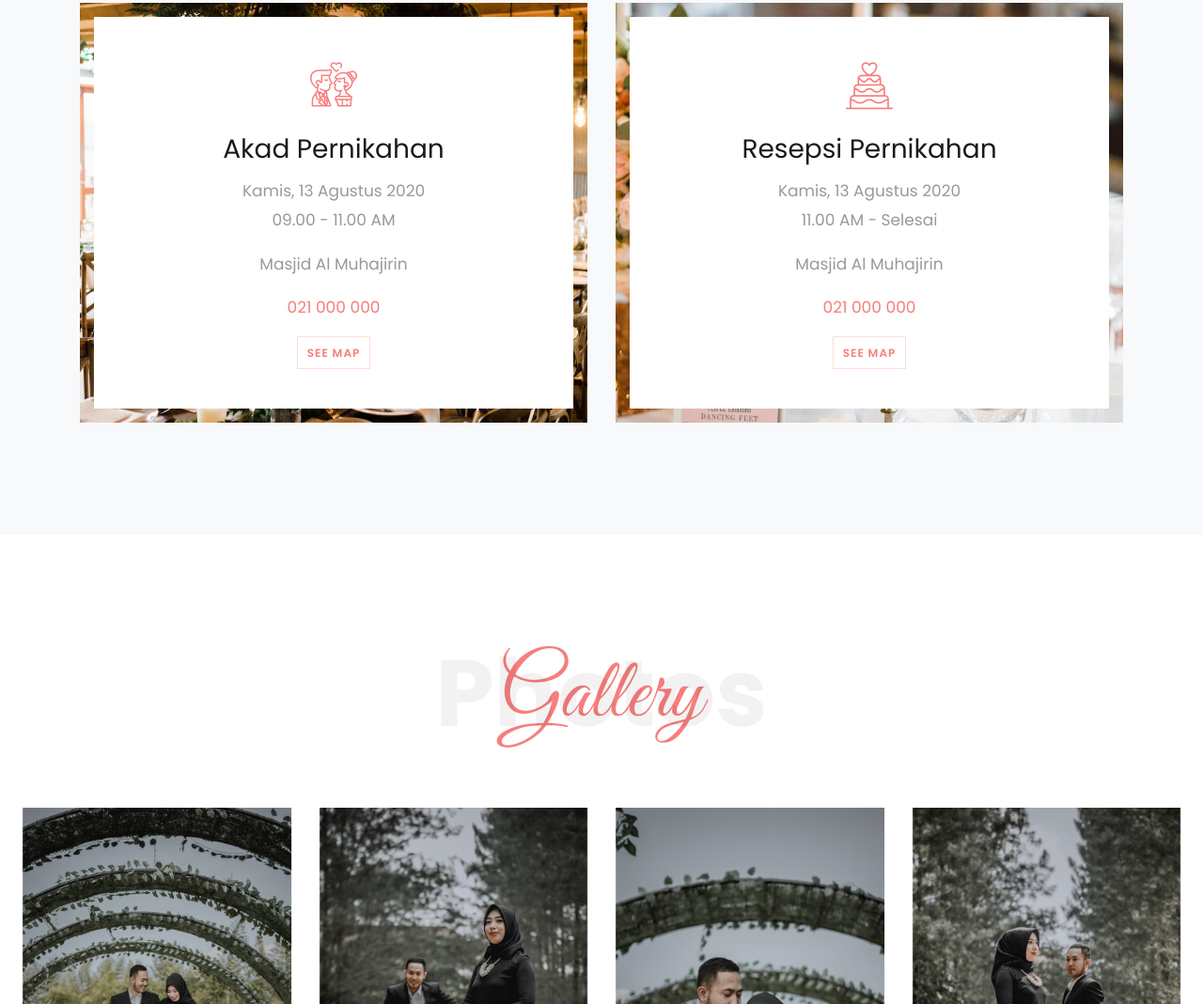
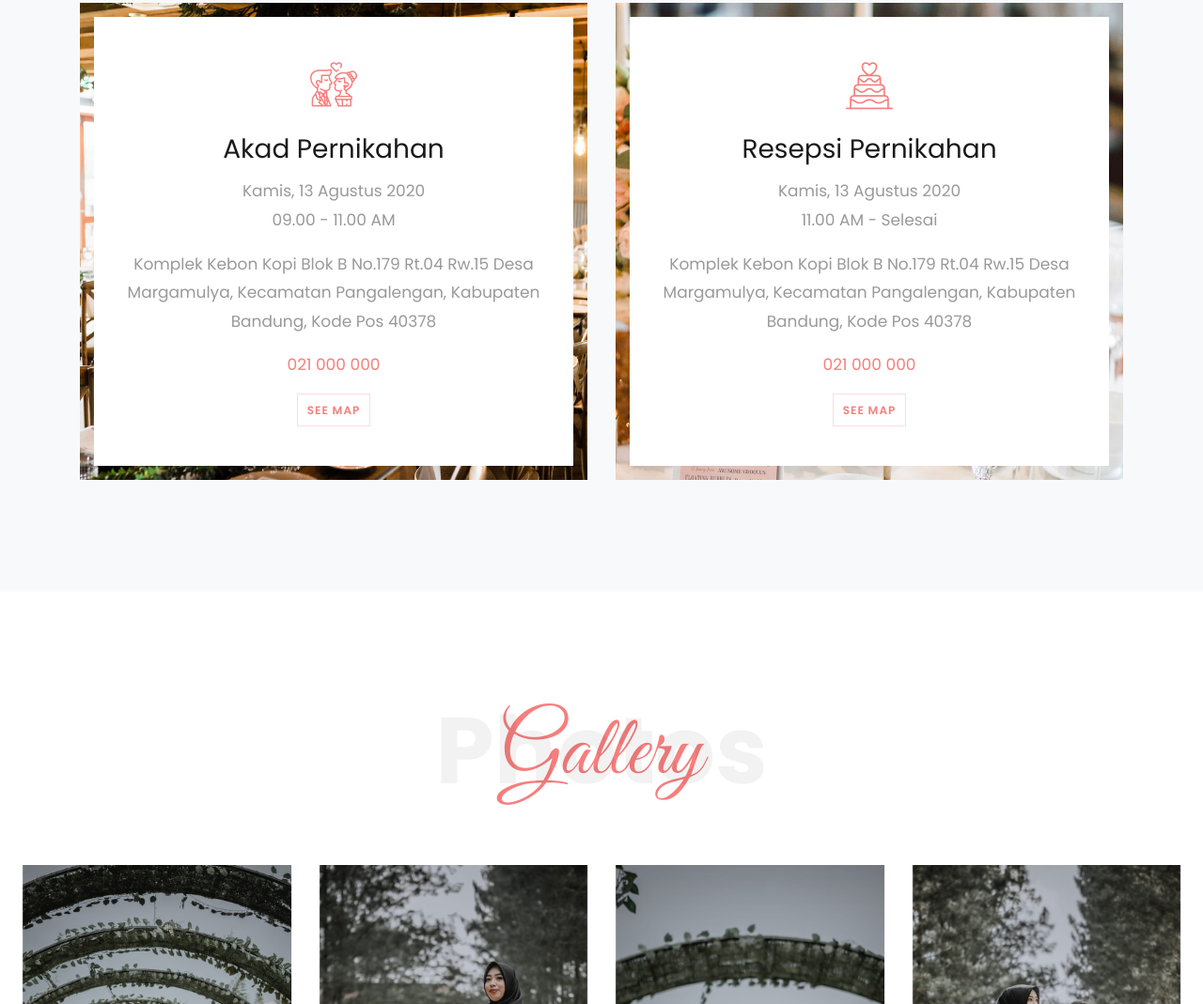
Before and after one commit to farhanim/WeddingPlanner, a plain HTML site: page index.html in a window 1280 px wide. Shown: the part 3337-4406 px from the top of the page at 94% size. Drawn offline with nearby package versions, Linux system fonts and the light colour scheme; some packages are replaced by stand-ins of ours; no server answers; files whose address does not match are found by name.

Commit message:
update favicon and data wedding

```diff
--- a/index.html
+++ b/index.html
@@ -1,11 +1,11 @@
 <!DOCTYPE html>
 <html lang="en">
   <head>
-	<title>Rizal & Shinta - Wedding Planner</title>
+	<title>Rijal & Shinta - Wedding Planner</title>
 	<meta charset="utf-8">
 	<meta http-equiv="X-UA-Compatible" content="IE=edge">
     <meta name="viewport" content="width=device-width, initial-scale=1, shrink-to-fit=no" name="viewport">
-
+    <link rel='icon' href='favicon.ico' type='image/x-icon'/ >
     <link href="https://fonts.googleapis.com/css?family=Poppins:100,200,300,400,500,600,700,800,900" rel="stylesheet">
     <link href="https://fonts.googleapis.com/css?family=Great+Vibes&display=swap" rel="stylesheet">
 		<link href="https://fonts.googleapis.com/css?family=Libre+Caslon+Text:400,400i,700&display=swap" rel="stylesheet">
@@ -415,7 +415,7 @@
 	        			<span class="icon flaticon-wedding-kiss"></span>
 	        			<h3>Akad Pernikahan</h3>
 	        			<p><span>Kamis, 13 Agustus 2020</span><br><span>09.00 - 11.00 AM</span></p>
-	        			<p><span>Masjid Al Muhajirin</span></p>
+	        			<p><span>Komplek Kebon Kopi Blok B No.179 Rt.04 Rw.15 Desa Margamulya, Kecamatan Pangalengan, Kabupaten Bandung, Kode Pos 40378</span></p>
 	        			<p><a href="#">021 000 000</a></p>
 	        			<p><a href="#" class="btn-custom">See Map</a></p>
 	        		</div>
@@ -427,7 +427,7 @@
 	        			<span class="icon flaticon-cake"></span>
 	        			<h3>Resepsi Pernikahan</h3>
 	        			<p><span>Kamis, 13 Agustus 2020</span><br><span>11.00 AM - Selesai</span></p>
-	        			<p><span>Masjid Al Muhajirin</span></p>
+	        			<p><span>Komplek Kebon Kopi Blok B No.179 Rt.04 Rw.15 Desa Margamulya, Kecamatan Pangalengan, Kabupaten Bandung, Kode Pos 40378</span></p>
 	        			<p><a href="#">021 000 000</a></p>
 	        			<p><a href="#" class="btn-custom">See Map</a></p>
 	        		</div>
```
Also changed, not shown: favicon.ico (added).
